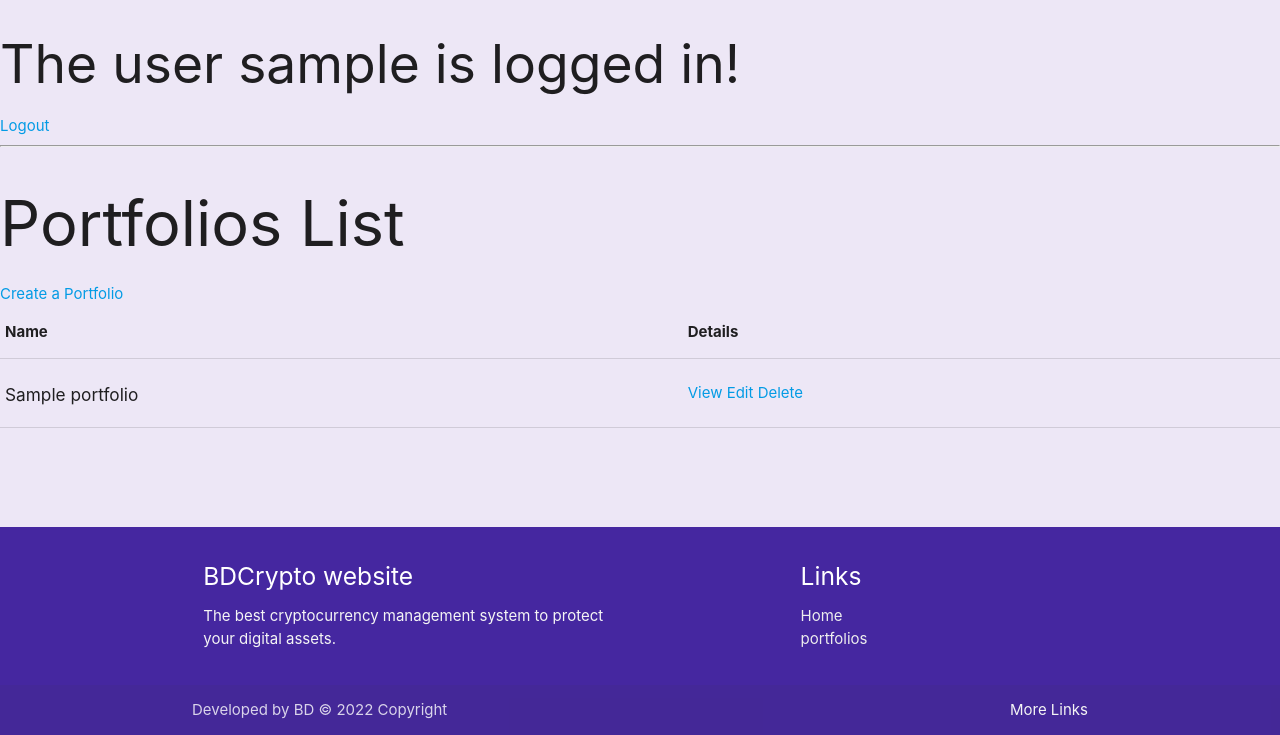
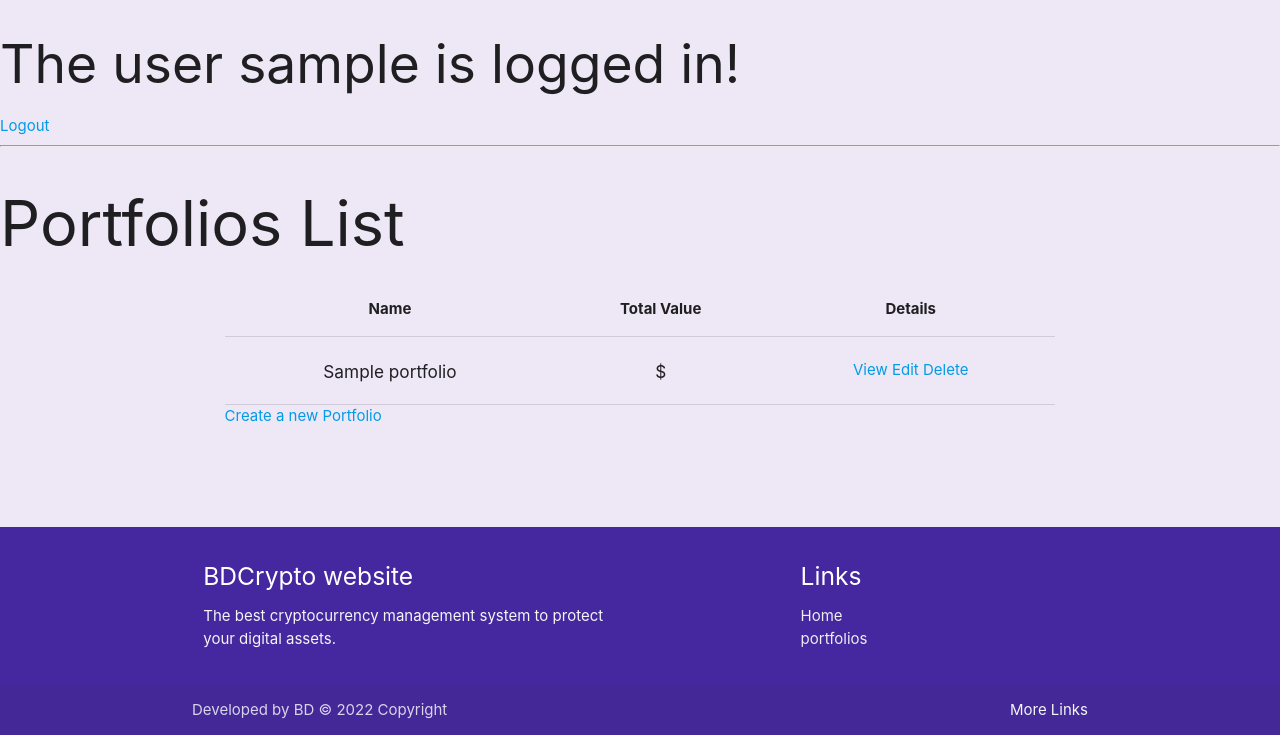
Before and after one commit to Bruno-Diego/bdcrypto-portfolio4, a Django app: page /portfolios/ in a window 1280 px wide. Shown: the part 65-800 px from the top of the page. Run offline with Django 3.2, Linux system fonts and the light colour scheme; a user stored in the database is signed in; tables that the repository leaves empty hold one stand-in row (values such as "Sample post").

Commit message:
add style to the portfolio table

```diff
--- a/templates/home/portfolio_list.html
+++ b/templates/home/portfolio_list.html
@@ -9,16 +9,23 @@
     <a href="{% url 'login' %}">LogIn</a>
 {% endif %}
 <hr>
-<h1>Portfolios List</h1>
-<a href="{% url 'create' %}">Create a Portfolio</a>
-<table>
+<h1 class="header">Portfolios List</h1>
+<div class="row">
+    <div class="col s12 m8 offset-m2">
+        <!-- Portfolios table -->
+        <table class="responsive-table highlight centered">
+            <thead>
                 <tr>
                     <th>Name</th>
+                    <th>Total Value</th>
                     <th>Details</th>
                 </tr>
+            </thead>
+            <tbody>
                 {% for portfolio in portfolios %}
                 <tr>
                     <td><h6>{{ portfolio.name }}</h6></td>
+                    <td><h6>$</h6></td>
                     <td>
                         <a href="{% url 'portfolio' portfolio.slug %}">View</a>
                         <a href="{% url 'update' portfolio.slug %}">Edit</a>
@@ -26,11 +33,12 @@
                     </td>
                 </tr>
                 {% empty %}
-    <tr>
-        <td>Create A Portfolio</td>
-        <td><a href="{% url 'create' %}">Create</a></td>
-    </tr>
                 {% endfor %}
+            </tbody>
         </table>
 
+        <a href="{% url 'create' %}">Create a new Portfolio</a>
+    </div>
+</div>
+
 {% endblock %}
```
Lines whose indentation alone changed are shown as unchanged.
